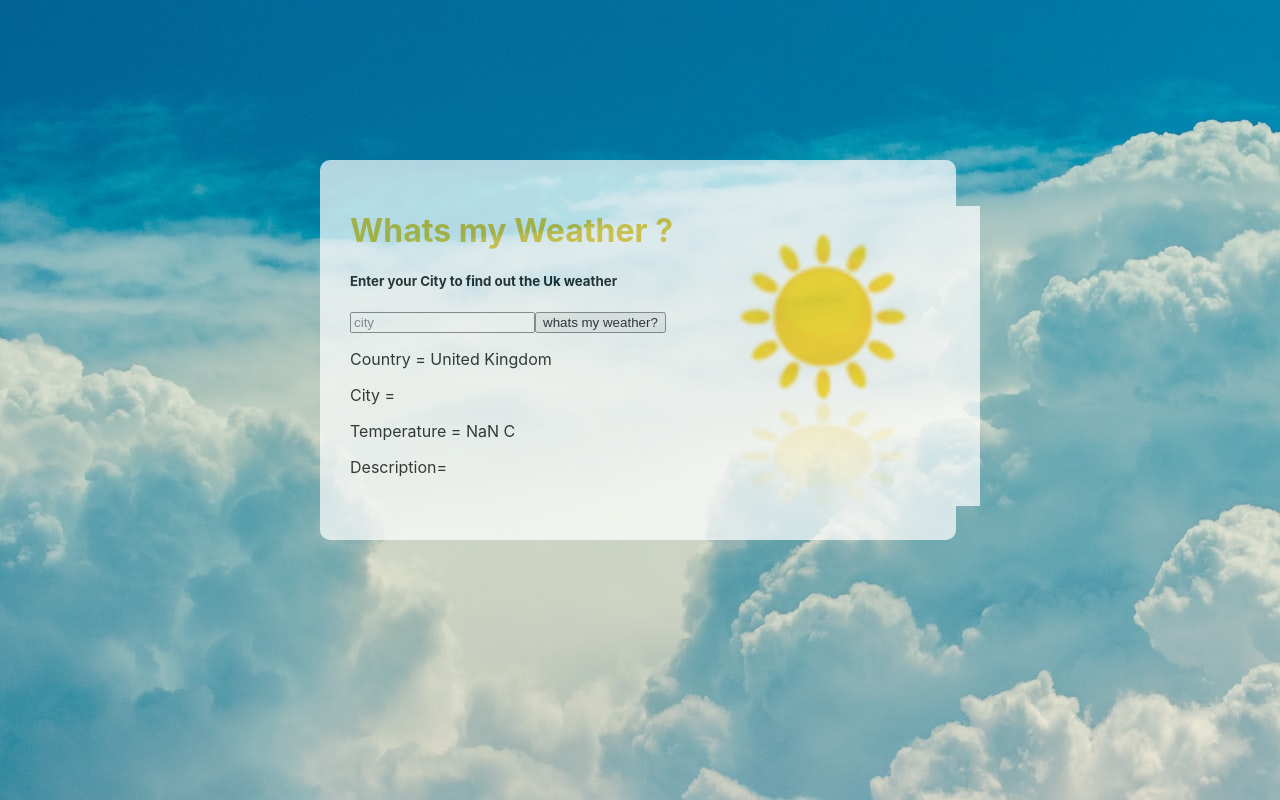
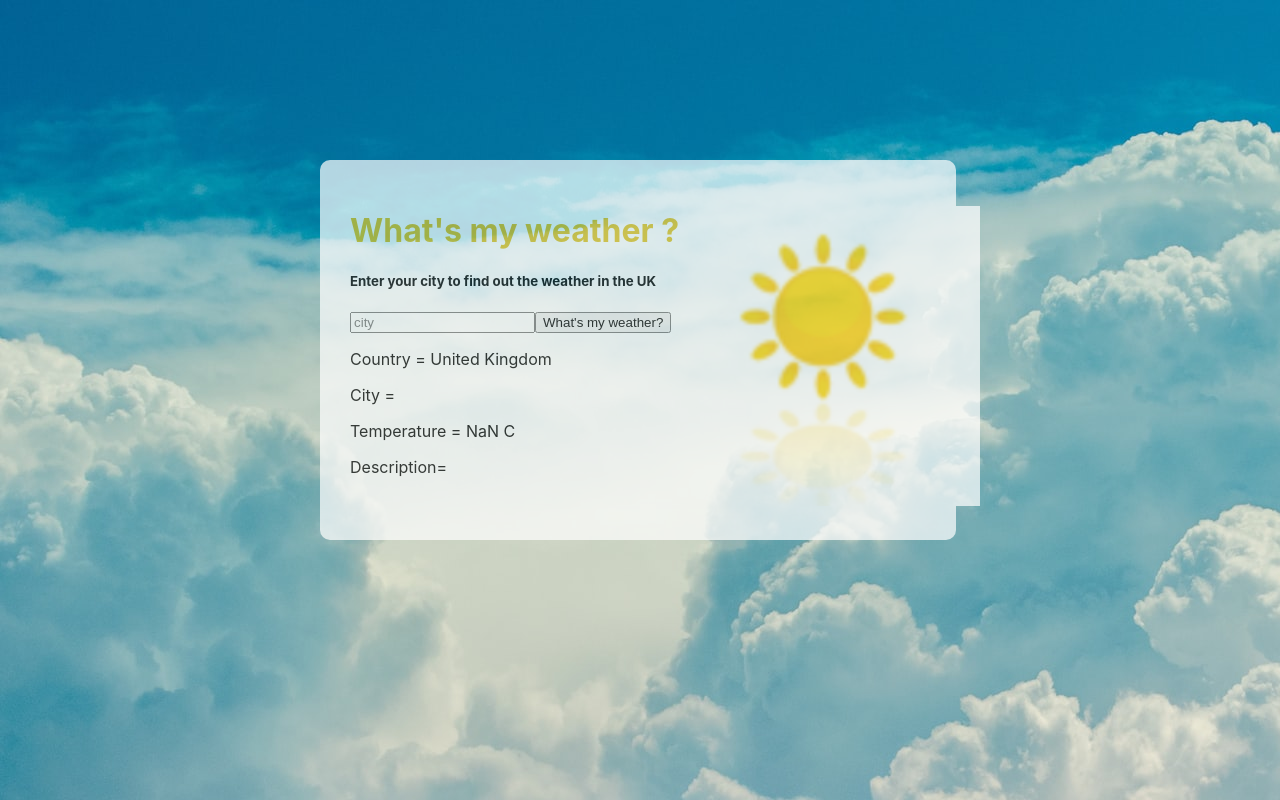
Before and after one commit to bromar2292/weatherwidget, a React (Create React App) app: page / in a window 1280 px wide. Built offline with nearby package versions, Linux system fonts and the light colour scheme.

Commit message:
added readme and enviomental variable

```diff
--- a/src/components/weathercomp/Header/index.js
+++ b/src/components/weathercomp/Header/index.js
@@ -5,12 +5,12 @@ class Header extends React.Component {
     return (
       <>
         <div>
-          <h1 className={css.primary}>Whats my Weather ?</h1>
-          <h5> Enter your City to find out the Uk weather </h5>
+          <h1 className={css.primary}>What's my weather ?</h1>
+          <h5> Enter your city to find out the weather in the UK </h5>
         </div>
         <form onSubmit={this.props.getWeather}>
           <input type="text" name="city" placeholder="city" height="10" />
-          <button>whats my weather?</button>
+          <button>What's my weather?</button>
         </form>
       </>
     );
--- a/src/components/weathercomp/WeatherComponent/index.js
+++ b/src/components/weathercomp/WeatherComponent/index.js
@@ -4,8 +4,9 @@ import Header from "../Header/index.js";
 import InformationDisplay from "../WeatherDisplay/index";
 import css from "./WeatherComponent.module.css";
 
-const apiKey = "5806ed3a21b92e80ae55bfa47d55f525";
-
+const API = process.env.REACT_APP_API_URL;
+console.log(URL);
+// This is where the header and the weather display are rendered, this component is reusable as im rendinering it in app.js
 class WeatherComponent extends React.Component {
   constructor(props) {
     super(props);
@@ -17,14 +18,14 @@ class WeatherComponent extends React.Component {
       description: undefined
     };
   }
-
+  // ive used set state to collect the data from the api, which then is passed down via props to weather display
   getWeather = async e => {
     e.preventDefault();
     // prevents the page from refreshing and loosing the data
     const city = e.target.elements.city.value;
     // grabs the data from the input field called city
     const callApi = await fetch(
-      `https://api.openweathermap.org/data/2.5/weather?q=${city},uk&appid=${apiKey}`
+      `https://api.openweathermap.org/data/2.5/weather?q=${city},uk&appid=${API}`
     );
     const data = await callApi.json();
     console.log(data);
```
Also changed, not shown: src/components/weathercomp/WeatherDisplay/index.js (+3 -28 lines), 2 other files (tests, documents, lock files or other folders).
